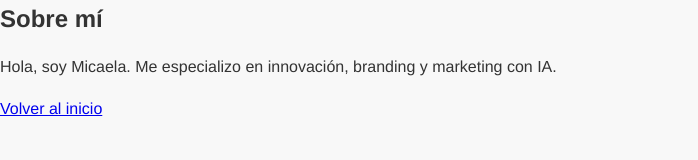
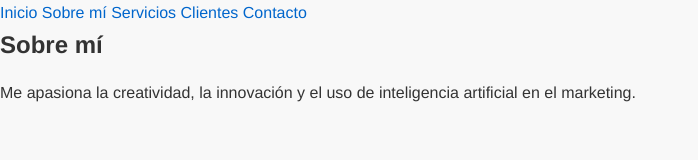
Before and after one commit to micasolimine/micaelasolimineweb, a plain HTML site: page sobre-mi.html in a window 1280 px wide. Shown: the whole page, without its empty margins (0-698 px from the left). Drawn offline with Linux system fonts and the light colour scheme.

Commit message:
Update sobre-mi.html

```diff
--- a/sobre-mi.html
+++ b/sobre-mi.html
@@ -6,8 +6,15 @@
   <link rel="stylesheet" href="style.css" />
 </head>
 <body>
+  <nav>
+    <a href="index.html">Inicio</a>
+    <a href="sobre-mi.html">Sobre mí</a>
+    <a href="servicios.html">Servicios</a>
+    <a href="clientes.html">Clientes</a>
+    <a href="contacto.html">Contacto</a>
+  </nav>
+
   <h1>Sobre mí</h1>
-  <p>Hola, soy Micaela. Me especializo en innovación, branding y marketing con IA.</p>
-  <a href="index.html">Volver al inicio</a>
+  <p>Me apasiona la creatividad, la innovación y el uso de inteligencia artificial en el marketing.</p>
 </body>
 </html>
```
